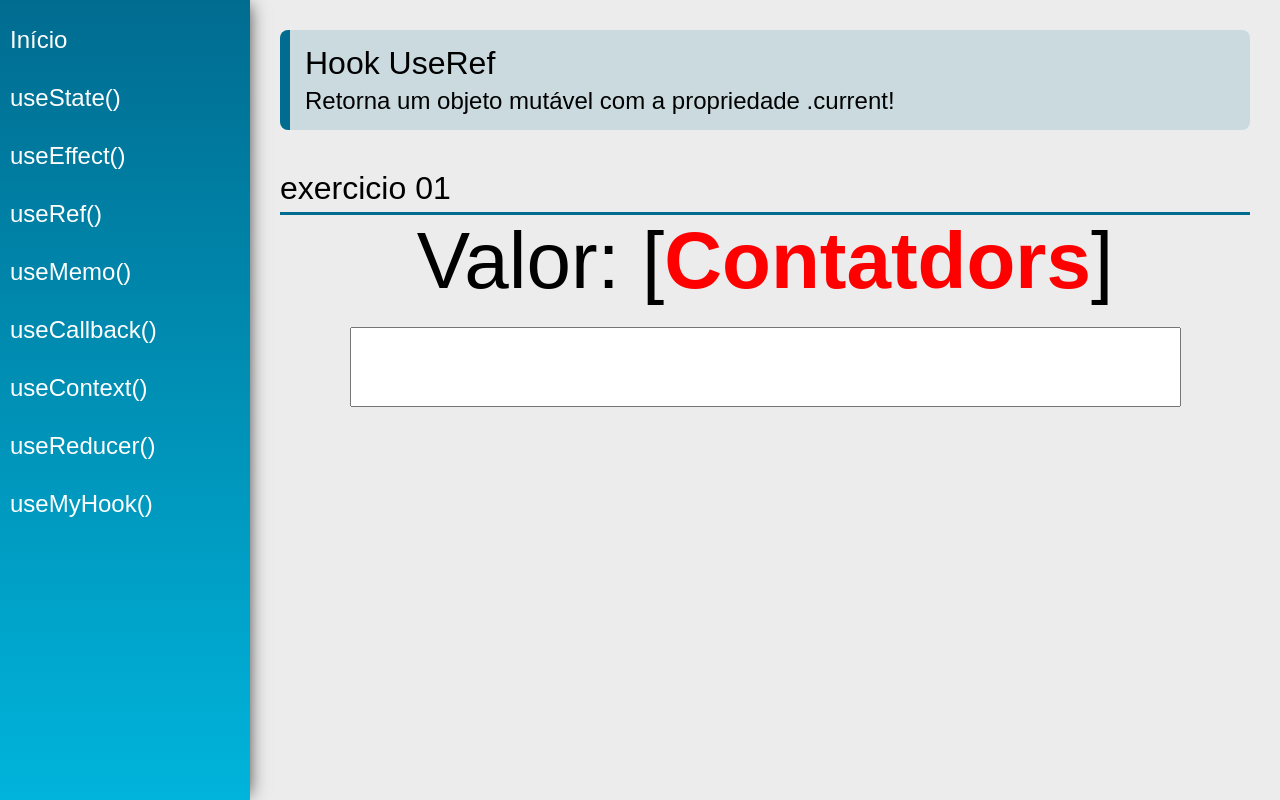
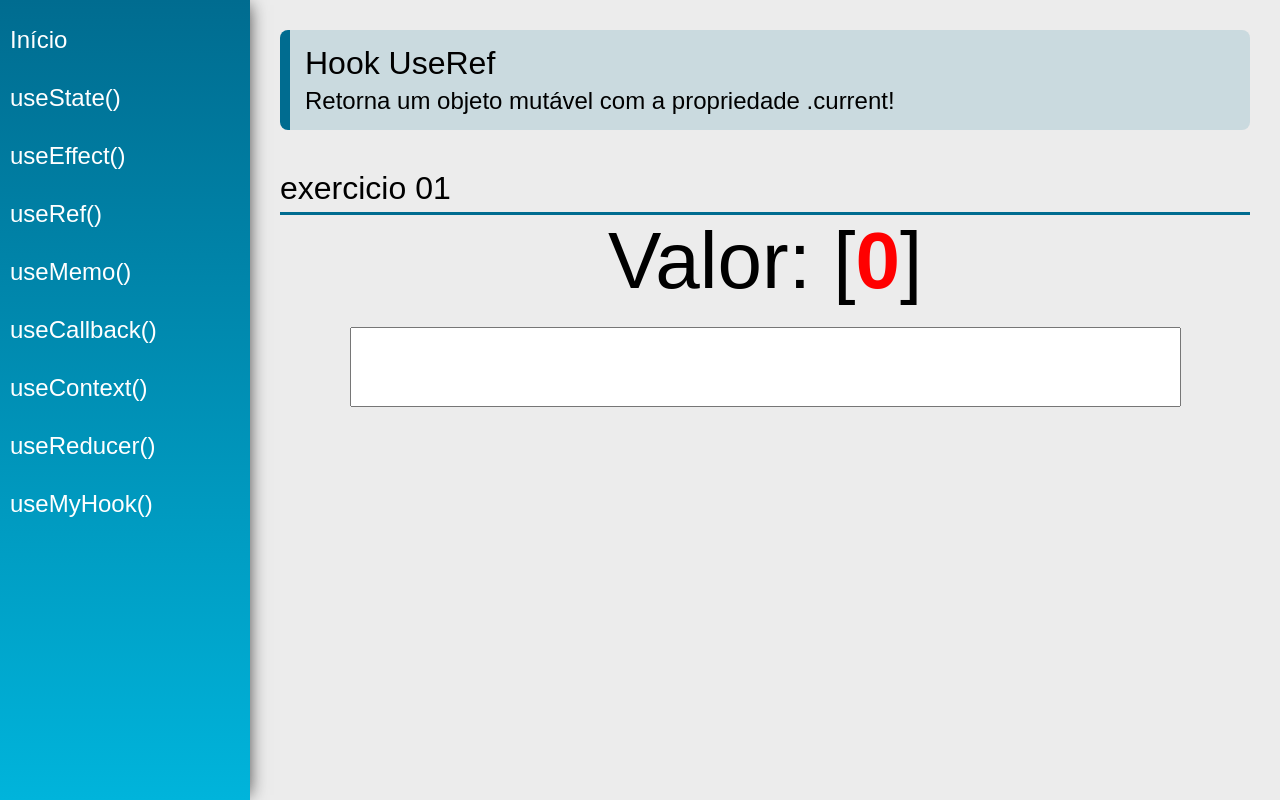
Before and after one commit to AllisonVinicius/react-hooks, a React (Create React App) app: page /useRef in a window 1280 px wide. Built offline with nearby package versions, Linux system fonts and the light colour scheme.

Commit message:
hook useref exemplos

```diff
--- a/src/views/examples/UseRef.jsx
+++ b/src/views/examples/UseRef.jsx
@@ -1,10 +1,15 @@
-import React, { useState, useRef } from "react";
+import React, { useState, useRef, useEffect } from "react";
 import PageTitle from "../../components/layout/PageTitle";
 import SectionTitle from "../../components/layout/SectionTitle";
 
 const UseRef = (props) => {
   const [state, setstate] = useState("");
   const count = useRef(0);
+
+  useEffect(() => {
+    count.current = count.current + 1;
+  }, [state]);
+
   return (
     <div className="UseRef">
       <PageTitle
@@ -17,7 +22,7 @@ const UseRef = (props) => {
         <div>
           <span className="text">Valor: </span>
           <span className="text">{state}[</span>
-          <span className="text red">Contatdors</span>
+          <span className="text red">{count.current}</span>
           <span className="text">]</span>
         </div>
 
@@ -25,7 +30,7 @@ const UseRef = (props) => {
           type="text"
           className="input"
           value={state}
-          onChane={(e) => setstate(e.target.value)}
+          onChange={(e) => setstate(e.target.value)}
         />
       </div>
     </div>
```
